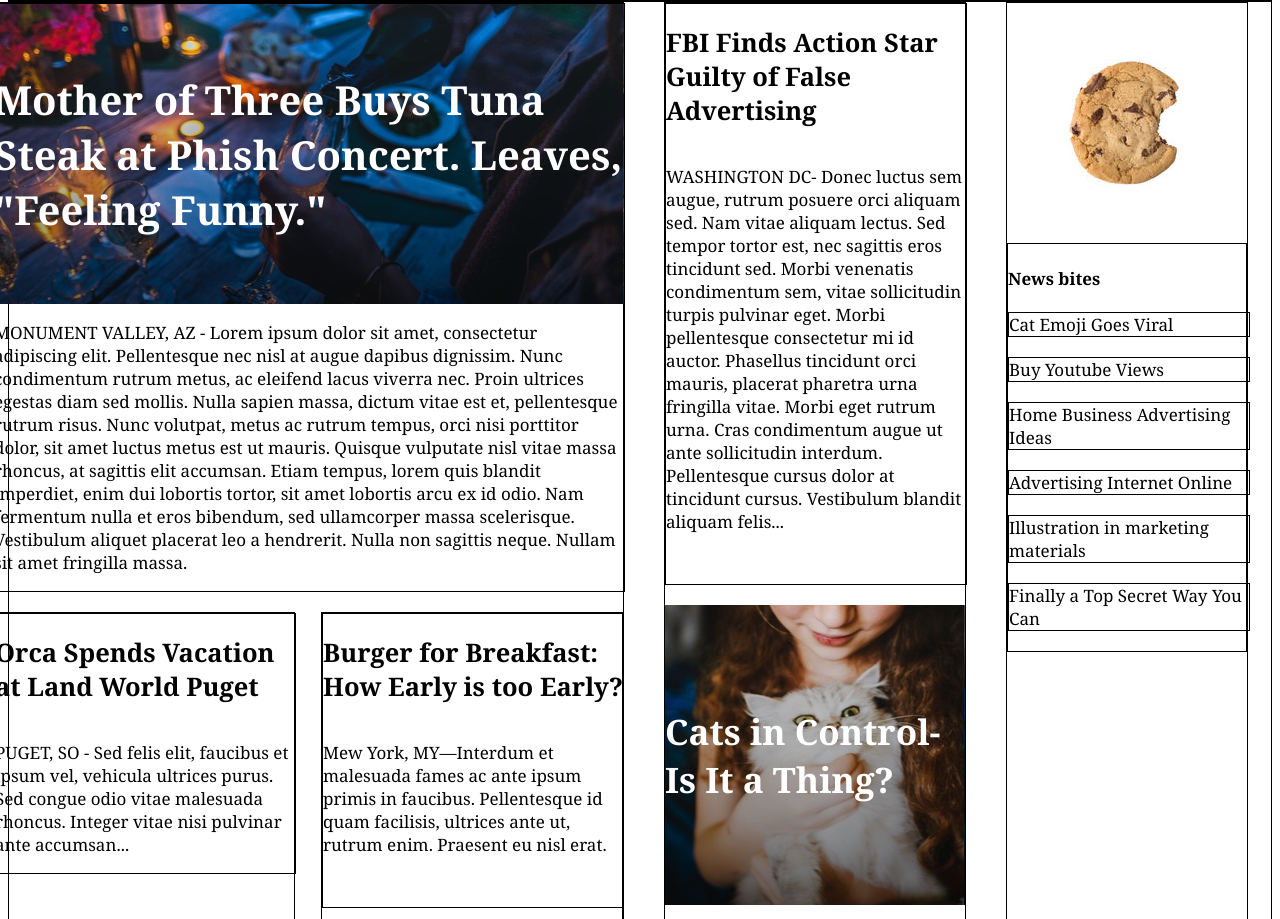
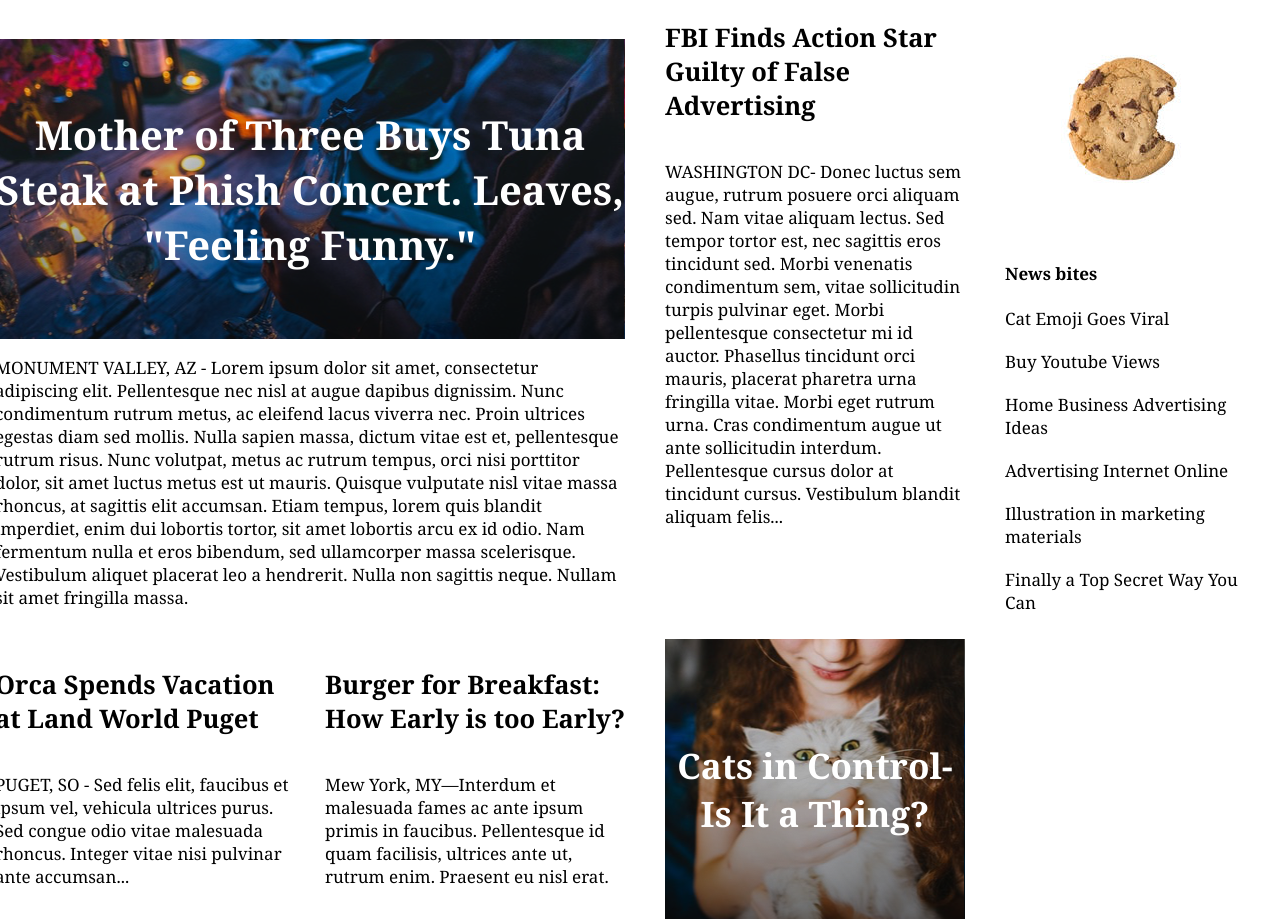
Before and after one commit to mtrovela/myTimes, a plain HTML site: page index.html in a window 1280 px wide. Shown: the part 80-999 px from the top of the page. Drawn offline with Linux system fonts and the light colour scheme.

Commit message:
Finished task 5

```diff
--- a/index.html
+++ b/index.html
@@ -48,9 +48,10 @@
 
           <!-- Stories -->
           <div class="stories">
+
           <!--nested col-1-->
             <div class="story large">
-              <div class="story large">
+              <div class="story text-content large">
                 <h2>Orca Spends Vacation at Land World Puget</h2>
                 <p>PUGET, SO - Sed felis elit, faucibus et ipsum vel, vehicula ultrices purus. Sed congue odio vitae malesuada rhoncus. Integer vitae nisi pulvinar ante accumsan...</p>
               </div>
@@ -58,9 +59,10 @@
                 <span>Earth Spins Backwards for 2017</span>
               </div>
             </div>
+
             <!--nested col-2-->
             <div class="story large">
-              <div class="story large">
+              <div class="story text-content large">
                 <h2>Burger for Breakfast: How Early is too Early?</h2>
                 <p>Mew York, MY—Interdum et malesuada fames ac ante ipsum primis in faucibus. Pellentesque id quam facilisis, ultrices ante ut, rutrum enim. Praesent eu nisl erat.<p>
               </div>
@@ -68,13 +70,14 @@
                 <span>Research Shows Cameras Erase Memory</span>
               </div>
             </div>
+
           </div>
       </div>
 
       <!-- Column 2 -->
 
         <div class="column medium">
-          <div class="medium">
+          <div class="story medium">
             <h2>FBI Finds Action Star Guilty of False Advertising</h2>
             <p>WASHINGTON DC- Donec luctus sem augue, rutrum posuere orci aliquam sed. Nam vitae aliquam lectus. Sed tempor tortor est, nec sagittis eros tincidunt sed. Morbi venenatis condimentum sem, vitae sollicitudin turpis pulvinar eget. Morbi pellentesque consectetur mi id auctor. Phasellus tincidunt orci mauris, placerat pharetra urna fringilla vitae. Morbi eget rutrum urna. Cras condimentum augue ut ante sollicitudin interdum. Pellentesque cursus dolor at tincidunt cursus. Vestibulum blandit aliquam felis...<p>
           </div>
--- a/resources/css/style.css
+++ b/resources/css/style.css
@@ -19,7 +19,7 @@ header {
   align-items: center;
   flex-grow: 1;
   padding-left: 30px;
-  border: solid 1px black;
+  /* border: solid 1px black; */
   margin-bottom: 10px;
 }
 
@@ -40,7 +40,7 @@ a {
 
 .column {
   display: flex;
-  border: 1px solid black;
+  /* border: 1px solid black; */
   margin-right: 40px;
 }
 
@@ -48,14 +48,14 @@ a {
   display: flex;
   justify-content: center;
   flex-direction: row;
-  border: 1px solid black;
+  /* border: 1px solid black; */
   margin: 0 auto 78px auto;
 }
 
 .large {
   display: flex;
   flex-direction: column;
-  border: 1px solid black;
+  /* border: 1px solid black; */
   width: 630px;
   margin-bottom: 20px;
 }
@@ -63,7 +63,7 @@ a {
 .medium {
   display: flex;
   flex-direction: column;
-  border: 1px solid black;
+  /* border: 1px solid black; */
   width: 300px;
   margin-bottom: 20px;
 }
@@ -71,14 +71,14 @@ a {
 .small {
   display: flex;
   flex-direction: column;
-  border: 1px solid black;
+  /* border: 1px solid black; */
   width: 240px;
   margin-bottom: 20px;
 }
 
 .sidebar {
   display: block;
-  border: 1px solid black;
+  /* border: 1px solid black; */
 }
 
 .image-content {
@@ -88,8 +88,10 @@ a {
   font-family: Georgia;
   font-weight: bold;
   font-size: 30px;
+  text-align: center;
   color: white;
   height: 300px;
+  margin-top: 40px;
 }
 
 .lead-story .image-content {
@@ -123,95 +125,13 @@ a {
 }
 
 .text-content {
+  display: flex;
+  flex-direction: column;
+  align-content: space-between;
   height: 250px;
 }
 
-/* .content {
+.narrative {
   display: flex;
-  width: 1232px;
-  padding-top: 23px;
-  margin: 0 auto 78px auto;
+  align-content: space-between;
 }
-
-.column.large {
-  display: flex;
-  flex-direction: column;
-  border: 1px solid black;
-  width: 630px;
-}
-
-.feature {
-  display: flex;
-  flex-direction: column;
-}
-
-.feature-image {
-  display: flex;
-  background-image: url(/Users/mtrovela/Desktop/CodeAcademy/myTimes/resources/images/img-story-main.png)
-}
-
-h1 {
-  display: flex;
-  font-family: Georgia;
-  font-weight: bold;
-  font-size: 40px;
-  color: white;
-  padding: 40px;
-}
-
-.story {
-  display: flex;
-  justify-content: space-between;
-}
-.nested-col-1 {
-  display: flex;
-  border: 1px solid black;
-  width: 300;
-}
-
-.nested-col-2 {
-  display: flex;
-  border: 1px solid black;
-  width: 300;
-}
-
-.text-content {
-  display: block;
-}
-
-h3 {
-  font-size: 30px;
-  height: 300px;
-  width: 300px;
-  color: white;
-  text-align: center;
-  display: flex;
-  flex-direction: column;
-  justify-content: center;
-}
-
-.nested-image {
-  display: flex;
-  height: 300px;
-  width: 300px;
-  background-image: url(/Users/mtrovela/Desktop/CodeAcademy/myTimes/resources/images/img-story-2.png)
-}
-
-#hipster {
-  height: 300px;
-  width: 300px;
-  background-image: url(/Users/mtrovela/Desktop/CodeAcademy/myTimes/resources/images/img-story-3.png)
-}
-
-.column.medium {
-  display: flex;
-  flex-direction: column;
-  border: 1px solid black;
-  width: 300px;
-}
-
-.column.small {
-    display: flex;
-    border: 1px solid black;
-    width: 240px;
-} */
```
Lines whose indentation alone changed are shown as unchanged.
